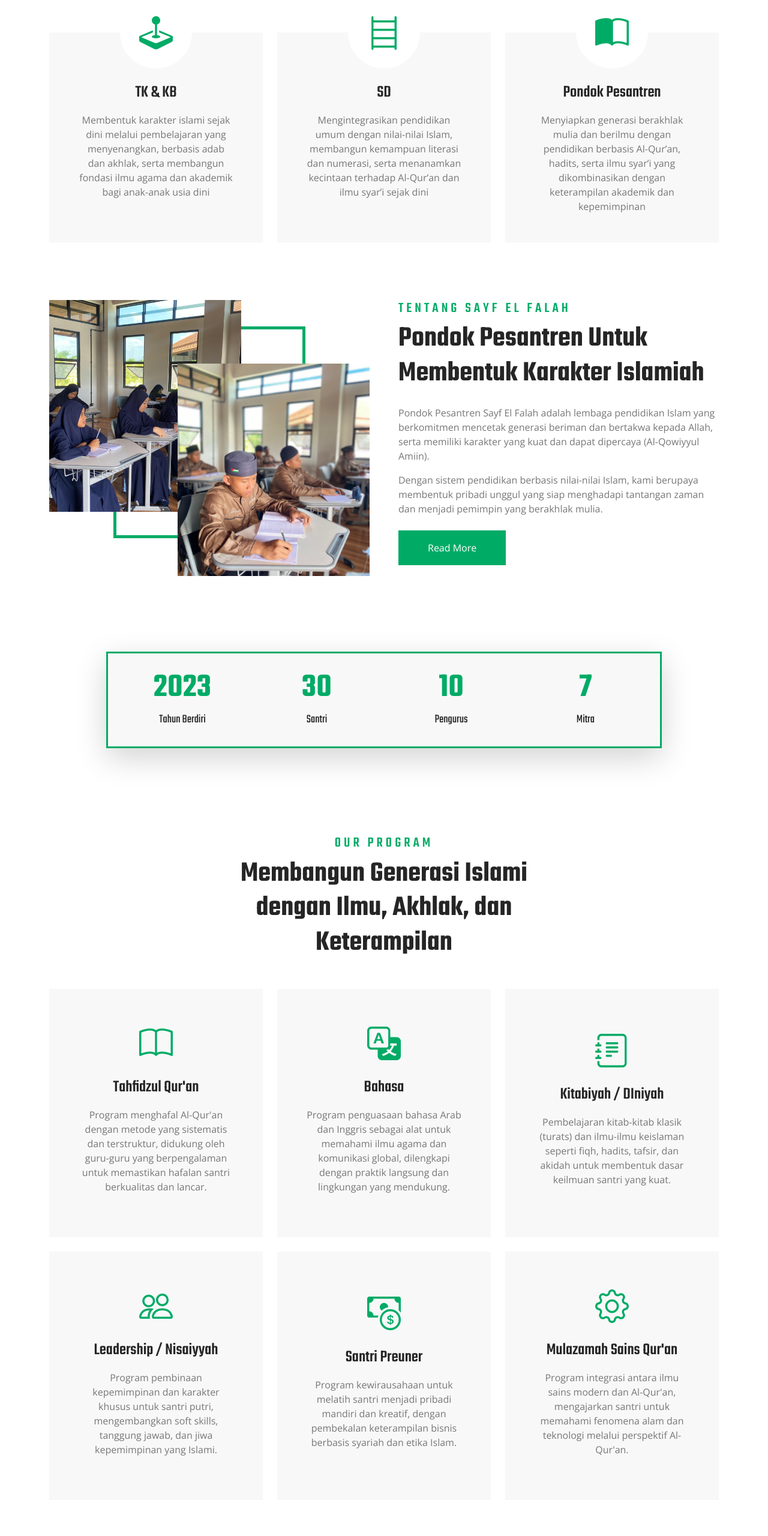
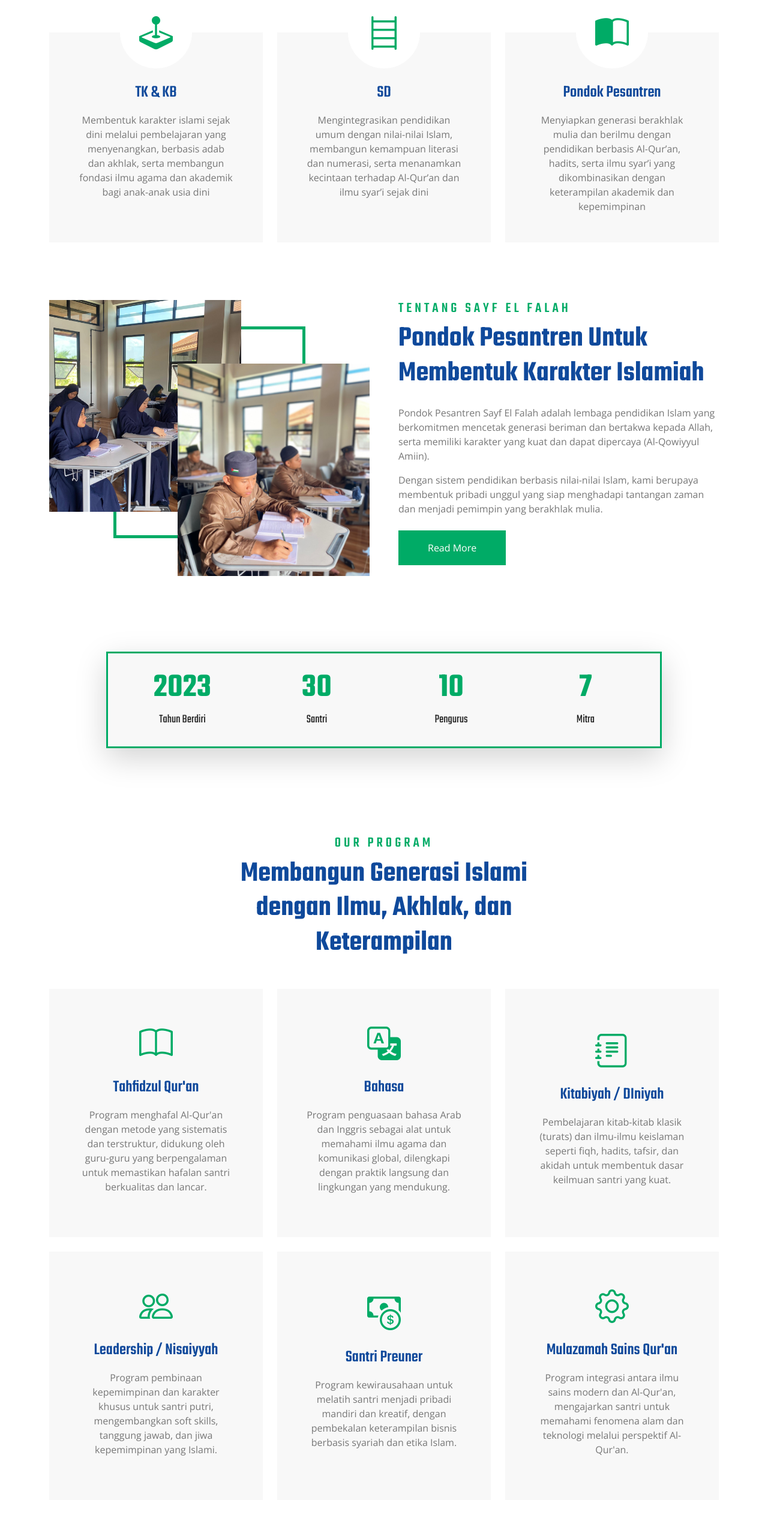
Before and after one commit to reyhanhmdani/sayfelfalah, a website with bundled scripts: page index.html in a window 1280 px wide. Shown: the part 980-3540 px from the top of the page at 60% size. Built offline with nearby package versions, Linux system fonts and the light colour scheme.

Commit message:
change colot title every section

```diff
--- a/css/style.css
+++ b/css/style.css
@@ -253,6 +253,10 @@
 }
 
 /*** Pendidikan ***/
+.title-Section {
+  color: var(--dark);
+}
+
 .fact-item .fact-icon {
   width: 120px;
   height: 120px;
--- a/index.html
+++ b/index.html
@@ -135,7 +135,7 @@
               <div class="fact-icon">
                 <i class="bi bi-joystick Icons"></i>
               </div>
-              <h3 class="mb-3">TK & KB</h3>
+              <h3 class="mb-3 title-Section">TK & KB</h3>
               <p class="mb-0">
                 Membentuk karakter islami sejak dini melalui pembelajaran yang menyenangkan, berbasis adab dan akhlak, serta membangun
                 fondasi ilmu agama dan akademik bagi anak-anak usia dini
@@ -147,7 +147,7 @@
               <div class="fact-icon">
                 <i class="bi bi-bookshelf Icons"></i>
               </div>
-              <h3 class="mb-3">SD</h3>
+              <h3 class="mb-3 title-Section">SD</h3>
               <p class="mb-0">
                 Mengintegrasikan pendidikan umum dengan nilai-nilai Islam, membangun kemampuan literasi dan numerasi, serta menanamkan
                 kecintaan terhadap Al-Qur’an dan ilmu syar’i sejak dini
@@ -159,7 +159,7 @@
               <div class="fact-icon">
                 <i class="bi bi-book-half Icons"></i>
               </div>
-              <h3 class="mb-3">Pondok Pesantren</h3>
+              <h3 class="mb-3 title-Section">Pondok Pesantren</h3>
               <p class="mb-0">
                 Menyiapkan generasi berakhlak mulia dan berilmu dengan pendidikan berbasis Al-Qur’an, hadits, serta ilmu syar’i yang
                 dikombinasikan dengan keterampilan akademik dan kepemimpinan
@@ -183,7 +183,7 @@
           </div>
           <div class="col-lg-6 wow fadeIn" data-wow-delay="0.5s">
             <h4 class="section-title">Tentang Sayf El Falah</h4>
-            <h1 class="display-5 mb-4">Pondok Pesantren Untuk Membentuk Karakter Islamiah</h1>
+            <h1 class="display-5 mb-4 title-Section">Pondok Pesantren Untuk Membentuk Karakter Islamiah</h1>
             <p>
               Pondok Pesantren Sayf El Falah adalah lembaga pendidikan Islam yang berkomitmen mencetak generasi beriman dan bertakwa kepada
               Allah, serta memiliki karakter yang kuat dan dapat dipercaya (Al-Qowiyyul Amiin).
@@ -236,7 +236,7 @@
       <div class="container">
         <div class="text-center mx-auto mb-5 wow fadeInUp" data-wow-delay="0.1s" style="max-width: 600px">
           <h4 class="section-title">Our Program</h4>
-          <h1 class="display-5 mb-4">Membangun Generasi Islami dengan Ilmu, Akhlak, dan Keterampilan</h1>
+          <h1 class="display-5 mb-4 title-Section">Membangun Generasi Islami dengan Ilmu, Akhlak, dan Keterampilan</h1>
         </div>
         <div class="row g-4">
           <div class="col-lg-4 col-md-6 wow fadeInUp" data-wow-delay="0.1s">
@@ -244,7 +244,7 @@
               <img class="bg-img" src="img/service-1.jpg" alt="" />
               <div class="program-text p-5">
                 <i class="bi bi-book Icons text-primary mb-3"></i>
-                <h3 class="mb-3">Tahfidzul Qur'an</h3>
+                <h3 class="mb-3 title-Section">Tahfidzul Qur'an</h3>
                 <p class="mb-4">
                   Program menghafal Al-Qur'an dengan metode yang sistematis dan terstruktur, didukung oleh guru-guru yang berpengalaman
                   untuk memastikan hafalan santri berkualitas dan lancar.
@@ -258,7 +258,7 @@
               <img class="bg-img" src="img/service-2.jpg" alt="" />
               <div class="program-text p-5">
                 <i class="bi bi-translate Icons text-primary mb-3"></i>
-                <h3 class="mb-3">Bahasa</h3>
+                <h3 class="mb-3 title-Section">Bahasa</h3>
                 <p class="mb-4">
                   Program penguasaan bahasa Arab dan Inggris sebagai alat untuk memahami ilmu agama dan komunikasi global, dilengkapi dengan
                   praktik langsung dan lingkungan yang mendukung.
@@ -272,7 +272,7 @@
               <img class="bg-img" src="img/belajarikhwan1.jpg" alt="" />
               <div class="program-text p-5">
                 <i class="bi bi-journal-text Icons text-primary mb-3"></i>
-                <h3 class="mb-3">Kitabiyah / DIniyah</h3>
+                <h3 class="mb-3 title-Section">Kitabiyah / DIniyah</h3>
                 <p class="mb-4">
                   Pembelajaran kitab-kitab klasik (turats) dan ilmu-ilmu keislaman seperti fiqh, hadits, tafsir, dan akidah untuk membentuk
                   dasar keilmuan santri yang kuat.
@@ -286,7 +286,7 @@
               <img class="bg-img" src="img/service-4.jpg" alt="" />
               <div class="program-text p-5">
                 <i class="bi bi-people Icons text-primary mb-3"></i>
-                <h3 class="mb-3">Leadership / Nisaiyyah</h3>
+                <h3 class="mb-3 title-Section">Leadership / Nisaiyyah</h3>
                 <p class="mb-4">
                   Program pembinaan kepemimpinan dan karakter khusus untuk santri putri, mengembangkan soft skills, tanggung jawab, dan jiwa
                   kepemimpinan yang Islami.
@@ -300,7 +300,7 @@
               <img class="bg-img" src="img/service-5.jpg" alt="" />
               <div class="program-text p-5">
                 <i class="bi bi-cash-coin Icons text-primary mb-3"></i>
-                <h3 class="mb-3">Santri Preuner</h3>
+                <h3 class="mb-3 title-Section">Santri Preuner</h3>
                 <p class="mb-4">
                   Program kewirausahaan untuk melatih santri menjadi pribadi mandiri dan kreatif, dengan pembekalan keterampilan bisnis
                   berbasis syariah dan etika Islam.
@@ -314,7 +314,7 @@
               <img class="bg-img" src="img/halaqahakhwa1.jpg" alt="" />
               <div class="program-text p-5">
                 <i class="bi bi-gear Icons text-primary mb-3"></i>
-                <h3 class="mb-3">Mulazamah Sains Qur'an</h3>
+                <h3 class="mb-3 title-Section">Mulazamah Sains Qur'an</h3>
                 <p class="mb-4">
                   Program integrasi antara ilmu sains modern dan Al-Qur'an, mengajarkan santri untuk memahami fenomena alam dan teknologi
                   melalui perspektif Al-Qur'an.
@@ -385,7 +385,7 @@
       <div class="container">
         <div class="text-center mx-auto mb-5 wow fadeInUp" data-wow-delay="0.1s" style="max-width: 600px">
           <h4 class="section-title">Our Projects</h4>
-          <h1 class="display-5 mb-4">Visit Our Latest Projects And Our Innovative Works</h1>
+          <h1 class="display-5 mb-4 title-Section">Visit Our Latest Projects And Our Innovative Works</h1>
         </div>
         <div class="row g-4 wow fadeInUp" data-wow-delay="0.3s">
           <div class="col-lg-4">
@@ -518,7 +518,7 @@
       <div class="container">
         <div class="text-center mx-auto mb-5 wow fadeInUp" data-wow-delay="0.1s" style="max-width: 600px">
           <h4 class="section-title">Team Members</h4>
-          <h1 class="display-5 mb-4">We Are Creative Architecture Team For Your Dream Home</h1>
+          <h1 class="display-5 mb-4 title-Section">We Are Creative Architecture Team For Your Dream Home</h1>
         </div>
         <div class="row g-0 team-items">
           <div class="col-lg-3 col-md-6 wow fadeInUp" data-wow-delay="0.1s">
@@ -532,7 +532,7 @@
                 </div>
               </div>
               <div class="bg-light text-center p-4">
-                <h3 class="mt-2">Architect Name</h3>
+                <h3 class="mt-2 title-Section">Architect Name</h3>
                 <span class="text-primary">Designation</span>
               </div>
             </div>
@@ -548,7 +548,7 @@
                 </div>
               </div>
               <div class="bg-light text-center p-4">
-                <h3 class="mt-2">Architect Name</h3>
+                <h3 class="mt-2 title-Section">Architect Name</h3>
                 <span class="text-primary">Designation</span>
               </div>
             </div>
@@ -564,7 +564,7 @@
                 </div>
               </div>
               <div class="bg-light text-center p-4">
-                <h3 class="mt-2">Architect Name</h3>
+                <h3 class="mt-2 title-Section">Architect Name</h3>
                 <span class="text-primary">Designation</span>
               </div>
             </div>
@@ -580,7 +580,7 @@
                 </div>
               </div>
               <div class="bg-light text-center p-4">
-                <h3 class="mt-2">Architect Name</h3>
+                <h3 class="mt-2 title-Section">Architect Name</h3>
                 <span class="text-primary">Designation</span>
               </div>
             </div>
@@ -595,7 +595,7 @@
       <div class="container">
         <div class="text-center mx-auto mb-5 wow fadeInUp" data-wow-delay="0.1s" style="max-width: 600px">
           <h4 class="section-title">Testimonial</h4>
-          <h1 class="display-5 mb-4">Thousands Of Customers Who Trust Us And Our Services</h1>
+          <h1 class="display-5 mb-4 title-Section">Thousands Of Customers Who Trust Us And Our Services</h1>
         </div>
         <div class="owl-carousel testimonial-carousel wow fadeInUp" data-wow-delay="0.1s">
           <div class="testimonial-item text-center" data-dot="<img class='img-fluid' src='img/testimonial-1.jpg' alt=''>">
```
